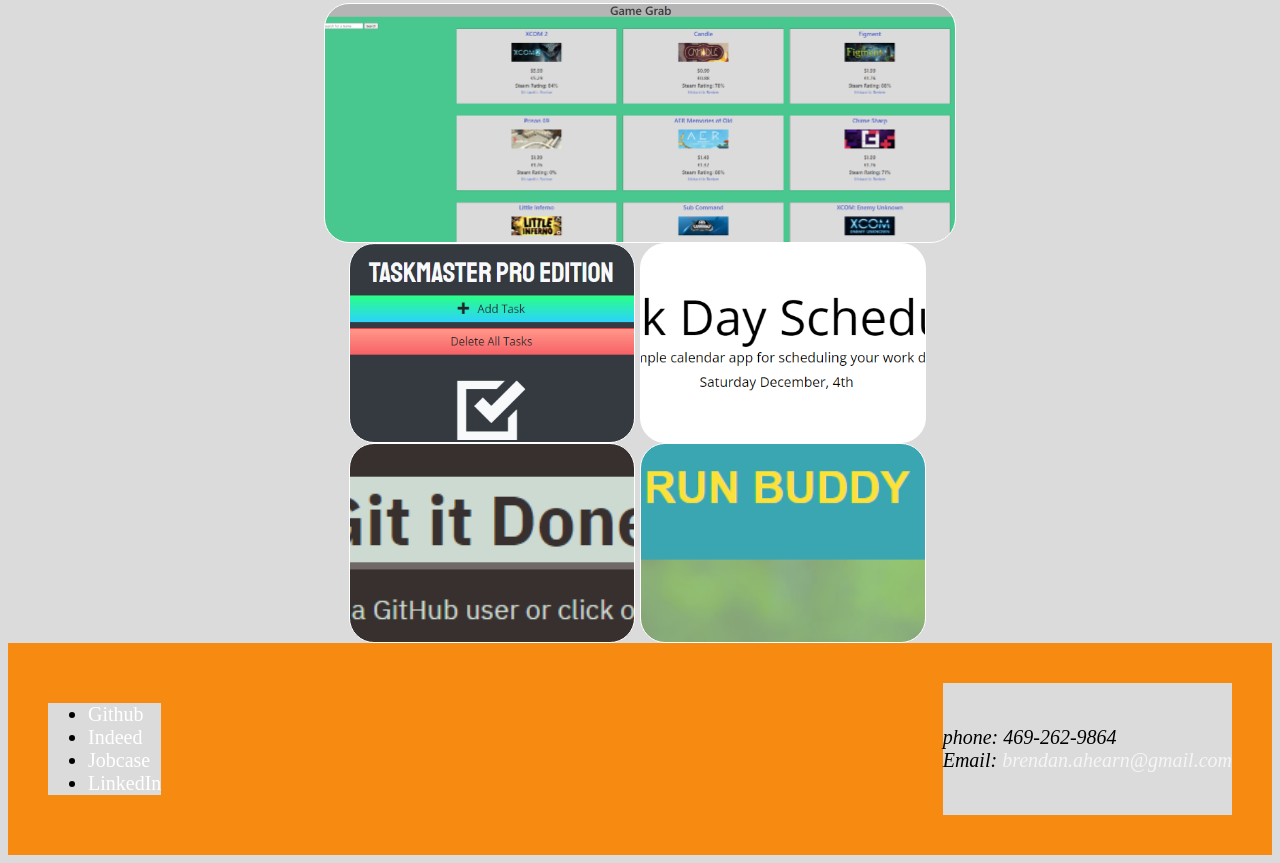
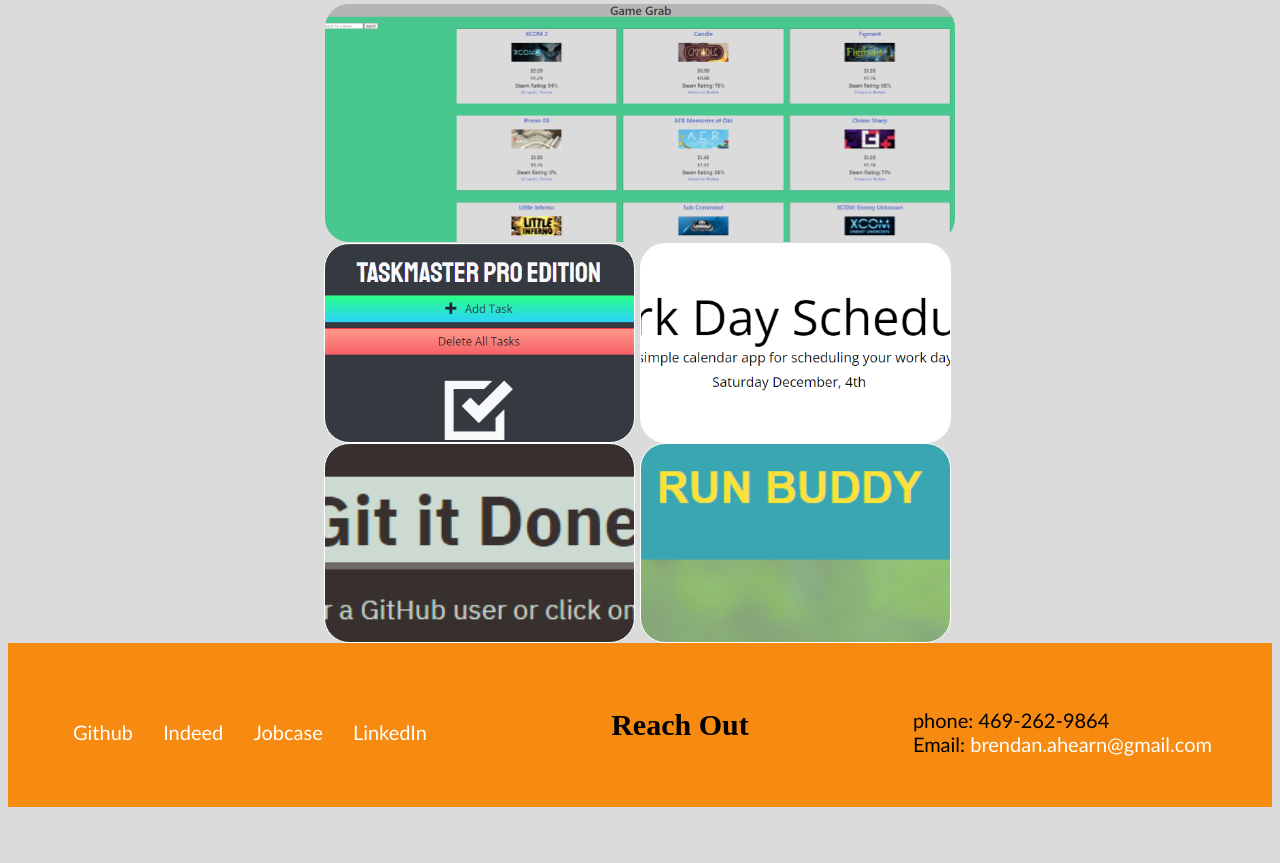
Before and after one commit to Arcanaut/Portfolio, a plain HTML site: page index.html in a window 1280 px wide. Shown: the part 964-1827 px from the top of the page. After the commit the page ends 1779 px from the top, so only its background shows below. Drawn offline with Linux system fonts and the light colour scheme.

Commit message:
finished footer
also refactored some redundant code

```diff
--- a/assets/CSS/style.css
+++ b/assets/CSS/style.css
@@ -10,17 +10,14 @@
 /*Start of header section*/
 .header {
     padding: 20px;
-
-    font-family: 'Roboto Slab' 'Trebuchet MS', 'Lucida Sans Unicode', 'Lucida Grande', 'Lucida Sans', Arial, sans-serif;
+    font-family: 'Roboto Slab''Trebuchet MS', 'Lucida Sans Unicode', 'Lucida Grande', 'Lucida Sans', Arial, sans-serif;
     background-color: #F78a10;
 
 }
 
 .header h1 {
-
     display: inline-block;
     background: transparent;
-
 }
 
 /*potential backup color E6903c*/
@@ -54,40 +51,39 @@ a {
 p {
     font-size: 16px;
 }
-#quote{
+
+#quote {
     background-color: transparent;
     text-align: center;
     color: whitesmoke;
     font-style: italic;
     font-size: 32px;
 }
+
 /*End of Header section*/
 
 /*Start of  About Me section*/
-#headshot{
-align-content: center;
-height: 200px;
-width: 150px;
-background-color: transparent;
+#headshot {
+    align-content: center;
+    height: 200px;
+    width: 150px;
+
 }
-#pictureFrame{
+
+#pictureFrame {
     flex-basis: 50%;
     height: 15em;
     padding: 0px;
     display: flex;
-    flex-direction: row;
-    flex-wrap: wrap;
     justify-content: center;
-    align-items: center;
 }
+
 #aboutMe {
     display: inline-flex;
-    flex:content;
     margin-bottom: 20px;
     padding: 25px;
     height: -100px;
     font-family: 'Gill Sans', 'Gill Sans MT', 'Calibri', 'Trebuchet MS', sans-serif;
-    align-content: left;
 
 }
 
@@ -103,7 +99,6 @@ background-color: transparent;
 
 
 #aboutMe p {
-    align-content: center;
     text-align: center;
     font-size: 24px;
     border: thick;
@@ -128,7 +123,6 @@ background-color: transparent;
 #portfolio h2 {
     font-size: 40px;
     text-align: center;
-    align-content: center;
     margin: 40px 0 20px 0;
 
 }
@@ -136,54 +130,49 @@ background-color: transparent;
 .projectContainer {
     width: 50%;
     margin: auto;
+
 }
+
 /*Game Grab Card*/
 .projectContainer1 {
     flex-basis: 50%;
     height: 15em;
     padding: 0px;
-    display: flex;
-    flex-direction: row;
-    flex-wrap: wrap;
-    justify-content: center;
-    align-items: center;
 
 }
+
 .projectContainer1 :hover {
     border: solid thick;
     border-color: #F78a10;
 }
+
 .projectContent1 {
 
     flex-basis: 100%;
     height: 100%;
     background-image: url("../images/GameGrabPreview.png");
     background-size: cover;
-    background-position: top;
     display: flex;
-    flex-direction: column;
-    justify-content: flex-start;
     align-items: center;
     border-radius: 25px;
     border: solid thin;
+    border-color: #dbdbdb;
 }
 
 /* End of Game Grab*/
 
 
 .projectContainer2 {
-    height:200px;
+    height: 200px;
     flex-basis: auto;
     display: flex;
-    flex-direction: row;
     flex-wrap: wrap;
     justify-content: center;
-    align-items: flex-start;
 
 }
 
 .projectContainer2 a {
-    flex-basis: 46%;
+    flex-basis: 50%;
     height: 100%;
 
 }
@@ -191,21 +180,22 @@ background-color: transparent;
 .projectContainer2 :hover {
     border: solid thick;
     border-color: #F78a10;
-    /*TaskMaster Pro Card*/
+
 }
+/*TaskMaster Pro Card*/
 .projectContent2 {
     background-image: url("../images/TaskMasterProPreview.png");
     background-size: cover;
     background-position: top;
-    background-size: cover;
-    background-position: top;
+
+
     display: flex;
-    flex-direction: column;
-    justify-content: flex-start;
+
+
     flex-wrap: wrap;
     align-items: center;
     border-radius: 25px;
-    border:solid thin;
+    border: solid thin;
     margin-right: 5px;
     height: 200px;
 }
@@ -221,9 +211,9 @@ background-color: transparent;
 /*Work Day Scheduler Card*/
 .projectContent3 {
     display: flex;
-    flex-direction: column;
-    justify-content: flex-start;
-    flex-wrap: wrap;
+
+
+
     align-items: center;
     border-radius: 25px;
     border: solid thin;
@@ -250,27 +240,21 @@ background-color: transparent;
 /*End of Work Day Scheduler*/
 
 .projectContainer3 {
-    height:200px;
+    height: 200px;
     flex-basis: auto;
     display: flex;
-    flex-direction: row;
     flex-wrap: wrap;
     justify-content: center;
-    align-items: flex-start;
-
-
 }
 
 .projectContainer3 a {
-    flex-basis: 46%;
+    flex-basis: 50%;
     height: 100%;
-
 }
 
 .projectContainer3 :hover {
     border: solid thick;
     border-color: #F78a10;
-
 }
 
 /*TaskMaster Pro Card*/
@@ -278,14 +262,10 @@ background-color: transparent;
     background-image: url("../images/GitDone.png");
     background-size: cover;
     background-position: top;
-    background-size: cover;
     display: flex;
-    flex-direction: column;
-    justify-content: flex-start;
-    flex-wrap: wrap;
     align-items: center;
     border-radius: 25px;
-    border:solid thin;
+    border: solid thin;
     margin-right: 5px;
     height: 200px;
 }
@@ -302,15 +282,10 @@ background-color: transparent;
     background-image: url("../images/runBuddy.png");
     background-size: cover;
     background-position: top;
-    background-size: cover;
-    background-position: top;
     display: flex;
-    flex-direction: column;
-    justify-content: flex-start;
-    flex-wrap: wrap;
     align-items: center;
     border-radius: 25px;
-    border:solid thin;
+    border: solid thin;
     margin-right: 5px;
     height: 200px;
 }
@@ -326,26 +301,54 @@ background-color: transparent;
 /*End of Projects Section*/
 
 /*footer section*/
+#contactInfo{
+    display: flex;
+    text-align: center;
+    background-color: transparent;
+    width: fit-content;
+}
 .footer {
     display: flex;
+    justify-content: space-between;
     width: 100%;
     padding: 40px;
-    justify-content: space-between;
-    flex-wrap: wrap;
     background-color: #F78a10;
     font-size: 20px;
+
+
+}
+
+.footer div {
+    padding-top: 15px;
+    margin-right: 20px;
+    float: none;
+    font-family: 'Gill Sans', 'Gill Sans MT', 'Calibri', 'Trebuchet MS', sans-serif;
+    font-size: 20px;
+    background: transparent;
+
+}
+
+
+.footer div ul {
+    list-style-type: none;
+    background: transparent;
+    padding: 0em;
+
+
+
+}
+
+.footer div ul li {
+    display: inline-block;
+    margin-left: 25px;
+    background-color: #F78a10;
+
+}
+
+.footer div ul li a {
+    background-color: #F78a10;
 }
 
 
 
-.footer div ul li a {
-    background-color: transparent;
-}
-
-.address{
-    background:#F78a10
-}
-#email { color: whitesmoke;
-
-}
 /*footer section ending*/
--- a/index.html
+++ b/index.html
@@ -14,7 +14,7 @@
 <body>
     <header class="header" id="bAhearn">
         <p class="text" id="quote"> "The only constant in life is change" -Heraclitus</p>
-        <div id="headerLinks" style="position: relative; top: -39px; ">
+        <div id="headerLinks" style="position: relative; top: -39px;">
             <ul>
                 <li>
                     <a href="#aboutMe">About Me</a>
@@ -43,7 +43,7 @@
             <p class="text" id="aboutMeBody"> Hello, My name is Brendan Ahearn. Because I am a firm believer that the
                 key to success is adaptability I am currently going to school at Southern Methodist University, where I am learning both the latest and
                 legacy languages so that I can become fullstack Web Developer. When I'm not learning new coding languages
-                I like to play tabletop games and practice martial arts.
+                I like to play tabletop games and spend time with my pets.
             </p>
         </section>
 
@@ -51,6 +51,8 @@
             <h2 class="hero" id="portfolioHeader">Previous Projects</h2>
 
             <div class="projectContainer">
+
+
                 <!--link is to different repo user due to them hosting the group project-->
                 <a href="https://collin-beisel-tm.github.io/game-grab/" target="_blank">
                     <div class="projectContainer1">
@@ -86,24 +88,27 @@
                     </a>
                 </div>
         </section>
+        </div>
 
 
-        </div>
-        <footer class="footer" id="contactInfo">
 
+        <footer class="footer">
+
+            <div>
                 <ul>
                     <li><a href="https://github.com/Arcanaut" target="_blank">Github</a></li>
-                    <li><a href="https://my.indeed.com/p/brendana-n6rfi7o" target="_blank">Indeed</a>
-                    <li><a href="https://www.jobcase.com/profile/AoTnI6CVKGq-1hKu3hDa2IOT" target="_blank">Jobcase</a>
+                    <li><a href="https://my.indeed.com/p/brendana-n6rfi7o" target="_blank">Indeed</a></li>
+                    <li><a href="https://www.jobcase.com/profile/AoTnI6CVKGq-1hKu3hDa2IOT" target="_blank">Jobcase</a></li>
                     <li><a href="https://www.linkedin.com/in/brendan-ahearn-476688a5/" target="_blank">LinkedIn</a></li>
                 </ul>
+            </div>
+            <h2 id="contactInfo">Reach Out</h2>
+            <div>
+                phone: 469-262-9864
+            </br>
+                Email: <a id="email" href="mailto:brendan.ahearn@gmail.com">brendan.ahearn@gmail.com</a>
+            </div>
 
-            <address id="reachOut">
-
-                phone: 469-262-9864
-                <br/>
-                Email: <a id="email" href="mailto:brendan.ahearn@gmail.com">brendan.ahearn@gmail.com</a>
-            </address>
         </footer>
     </main>
 
```
